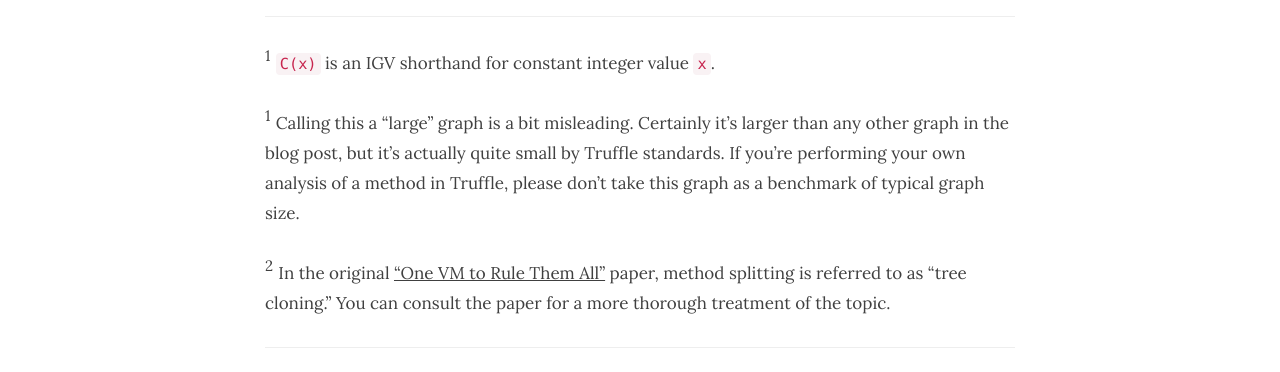
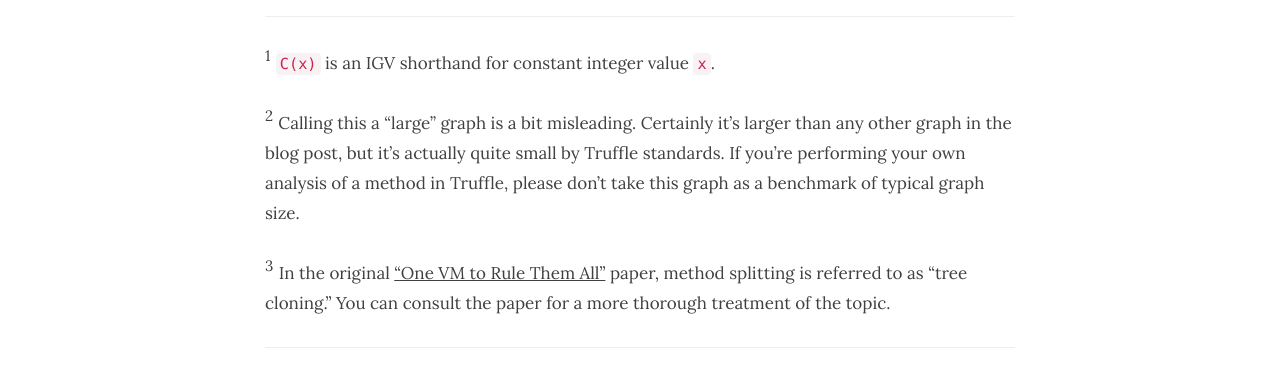
Before and after one commit to nirvdrum/nirvdrum.com, a Jekyll site: the page built from _posts/2017-05-08-a-systematic-approach-to-improving-truffleruby-performance.md, in a window 1280 px wide and 900 px high, scrolled down 19934 px. Shown: the part 154-526 px from the top of the window. Built offline with Jekyll 4.4.1, drawn with Linux system fonts in a browser that asks for light colours; nearby versions of some CDN libraries; comment, search, counter and statistics services are not loaded.

Commit message:
Fixed footnote numbering.

```diff
--- a/_posts/2017-05-08-a-systematic-approach-to-improving-truffleruby-performance.md
+++ b/_posts/2017-05-08-a-systematic-approach-to-improving-truffleruby-performance.md
@@ -419,7 +419,7 @@ To me, that's incredibly powerful.
 </small>
 
 <a name="footnote_1"></a>
-<sup>1</sup>
+<sup>2</sup>
 <small>
   Calling this a "large" graph is a bit misleading.
   Certainly it's larger than any other graph in the blog post, but it's actually quite small by Truffle standards.
@@ -427,7 +427,7 @@ To me, that's incredibly powerful.
 </small>
 
 <a name="footnote_2"></a>
-<sup>2</sup>
+<sup>3</sup>
 <small>
   In the original ["One VM to Rule Them All"](https://pdfs.semanticscholar.org/8251/bd1f9496b61e7418b96a816f31477de4c75d.pdf) paper, method splitting is referred to as "tree cloning."
   You can consult the paper for a more thorough treatment of the topic.
```
